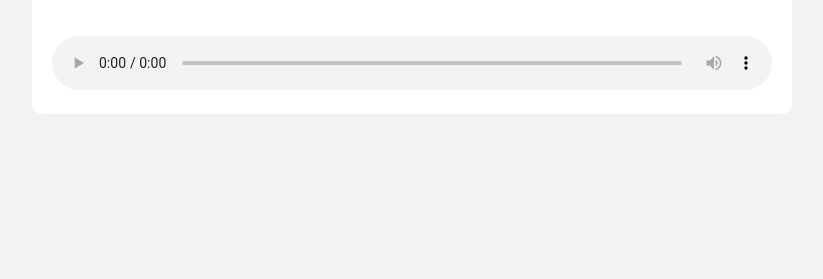
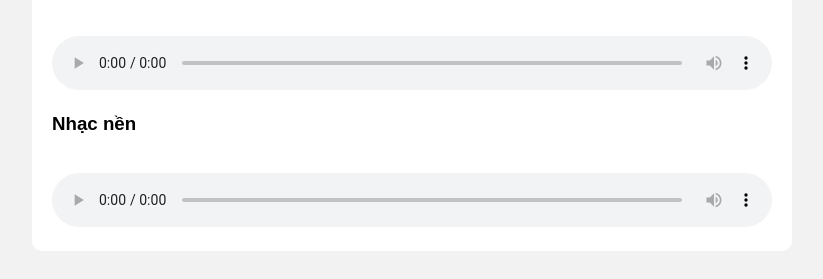
Before and after one commit to LongMCVN/c6k66, a plain HTML site: page index.html in a window 1280 px wide. Shown: the part 1471-1750 px from the top of the page, without its empty margins (228-1051 px from the left). Before the commit the page ends 1613 px from the top, so only its background shows below. Drawn offline with Linux system fonts and the light colour scheme.

Commit message:
index.html

```diff
--- a/index.html
+++ b/index.html
@@ -54,6 +54,11 @@
         <audio controls>
             <source src="nhac.mp3" type="audio/mpeg">
         </audio>
+        <!-- Audio 2 -->
+        <h3>Nhạc nền</h3>
+        <audio controls>
+            <source src="vungcao.mp3" type="audio/mpeg">
+        </audio>
     </div>
 </body>
 </html>
```
